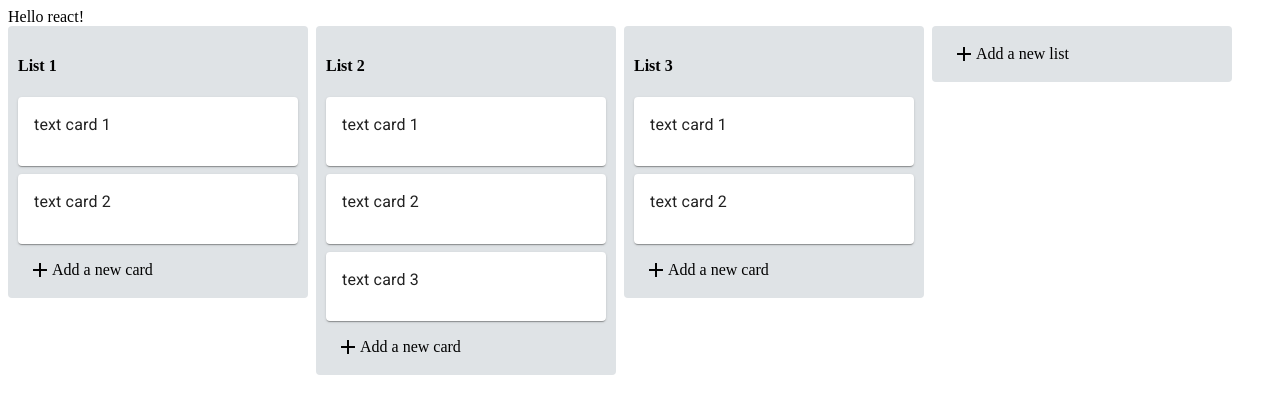
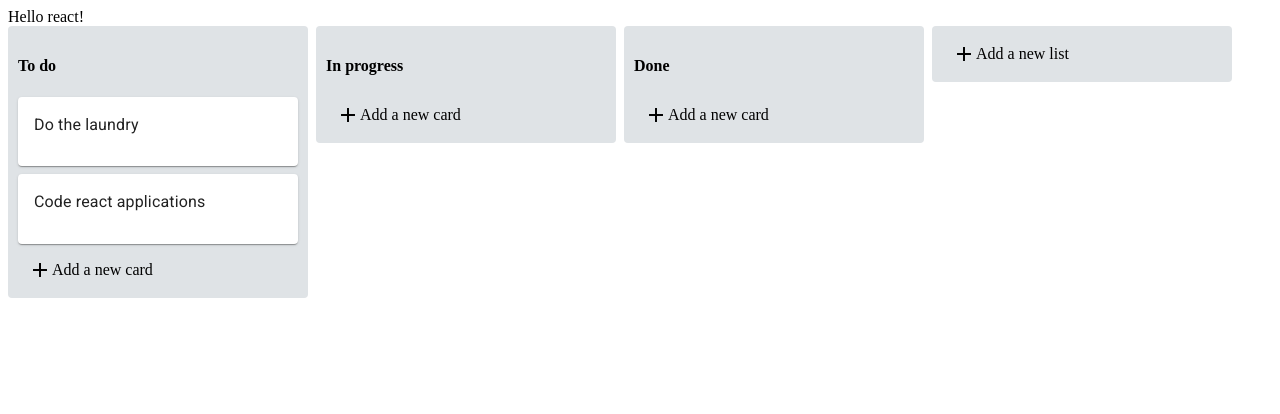
Before and after one commit to nicolasnazzaro/kanban-board, a React (Create React App) app: page / in a window 1280 px wide. Shown: the top 414 px of the page. Built offline with nearby package versions, Linux system fonts and the light colour scheme.

Commit message:
Completed add list and card, dnd skeleton

```diff
--- a/package.json
+++ b/package.json
@@ -11,11 +11,13 @@
     "install": "^0.13.0",
     "npm": "^6.14.5",
     "react": "^16.13.1",
+    "react-beautiful-dnd": "^13.0.0",
     "react-dom": "^16.13.1",
     "react-redux": "^7.2.0",
     "react-scripts": "3.4.1",
     "react-textarea-autosize": "^8.0.1",
-    "redux": "^4.0.5"
+    "redux": "^4.0.5",
+    "uuid": "^8.1.0"
   },
   "scripts": {
     "start": "react-scripts start",
--- a/src/actions/cardsActions.js
+++ b/src/actions/cardsActions.js
@@ -1,4 +1,4 @@
-export const addCard = (title) => ({
+export const addCard = (text, listId) => ({
     type: "ADD_CARD",
-    payload: title
+    payload: {text, listId}
 });
--- a/src/components/AddElementButton.js
+++ b/src/components/AddElementButton.js
@@ -2,7 +2,7 @@ import React, { useState } from 'react';
 import Icon from '@material-ui/core/Icon';
 import AddElementForm from './AddElementForm';
 
-const AddElementButton = ({element}) => {
+const AddElementButton = ({element, listId}) => {
 
     const [formOpen, setFormOpen] = useState(false);
 
@@ -13,7 +13,7 @@ const AddElementButton = ({element}) => {
         </div>
     );
 
-    return formOpen ? <AddElementForm element={element} onBlur={() => {setFormOpen(false)}}/> : renderButton();
+    return formOpen ? <AddElementForm listId={listId} element={element} onBlur={() => {setFormOpen(false)}}/> : renderButton();
 }
 
 const addButtonStyles = {
--- a/src/components/AddElementForm.js
+++ b/src/components/AddElementForm.js
@@ -1,4 +1,4 @@
-import React, { Fragment, useState } from 'react';
+import React, { Fragment, useState, useRef } from 'react';
 import Icon from '@material-ui/core/Icon';
 import { Card, Button } from '@material-ui/core';
 import TextareaAutosize from 'react-textarea-autosize';
@@ -6,23 +6,29 @@ import { connect } from 'react-redux';
 import { addList } from '../actions/listActions';
 import { addCard } from '../actions/cardsActions';
 
-const AddElementForm = ({element, onBlur, dispatch}) => {
+const AddElementForm = ({element, onBlur, dispatch, listId}) => {
 
     const buttonTitle = element === 'list' ? 'Add List' : 'Add Card';
-    const placeholder = element === 'list' ? 'Enter list title' : 'Enter a title for this card';
-    const addElement = element === 'list' ? addList : addCard;
+    const placeholder = element === 'list' ? 'Enter list title...' : 'Enter a title for this card...';
 
     const [elementText, setElementText] = useState('');
+    const textareaRef = useRef(null);
 
     const handleSubmit = (e) => {
         e.preventDefault();
-        dispatch(addElement(elementText));
+        console.log(e.currentTarget.name)
+        if (element === 'list') {
+            dispatch(addList(elementText));
+        } else if (element === 'card') {
+            dispatch(addCard(elementText, listId));
+        }
         setElementText('');
+        textareaRef.current.blur();
     }
 
     return (
         <Fragment>
-            <Card name='form' onBlur={onBlur} style={{
+            <Card onBlur={onBlur} style={{
                 overflow: 'visible',
                 minHeight: element === 'card' ? 80 : 'none',
                 minWidth: 266,
@@ -31,6 +37,7 @@ const AddElementForm = ({element, onBlur, dispatch}) => {
             <TextareaAutosize
                 placeholder={placeholder}
                 autoFocus
+                ref={textareaRef}
                 value={elementText}
                 onChange={e => setElementText(e.target.value)}
                 style={{
@@ -40,15 +47,16 @@ const AddElementForm = ({element, onBlur, dispatch}) => {
                     outline: 'none',
                     border: 'none',
                     fontSize: 15,
-                    fontWeight: element === 'list' && 700
+                    fontWeight: element === 'list' && 600
                 }}
             />
             </Card>
             <div style={{marginTop: 8, display: 'flex', alignItems: 'center'}}>
                 <Button
-                    onMouseDown={e => {handleSubmit(e)}}
                     variant='contained'
-                    style={{color: 'white', backgroundColor: '#5aac44'}}
+                    disabled={!!!elementText}
+                    onMouseDown={e => handleSubmit(e)}
+                    color='primary'
                 >
                     {buttonTitle}
                 </Button>
--- a/src/components/App.js
+++ b/src/components/App.js
@@ -2,19 +2,26 @@ import React from 'react';
 import List from './List';
 import { connect } from "react-redux";
 import AddElementButton from './AddElementButton';
+import { DragDropContext } from 'react-beautiful-dnd';
 
 const App = ({lists}) => {
 
+  const onDragEnd = () => {
+    //reordering logic
+  }
+
   return (
+    <DragDropContext onDragEnd={onDragEnd}>
       <div>
         Hello react!
         <div style={styles.listContainer}>
-        {lists.map(list => <List key={list.id} title={list.title} cards={list.cards}/>)}
+          {lists.map(list => <List key={list.id} listId={list.id} title={list.title} cards={list.cards}/>)}
           <div style={styles.addContainer}>
             <AddElementButton element='list'/>
           </div>
         </div>
       </div>
+    </DragDropContext>
   );
 }
 
--- a/src/components/Card.js
+++ /dev/null
@@ -1,20 +0,0 @@
-import React from 'react';
-import { Card, Typography, CardContent } from '@material-ui/core';
-
-const CardItem = ({text}) => {
-    return (
-        <Card style={styles.cardContainer}>
-          <CardContent>
-            <Typography gutterBottom>{text}</Typography>
-          </CardContent>
-        </Card>
-    );
-}
-
-const styles = {
-  cardContainer: {
-    marginBottom: 8
-  }
-}
-
-export default CardItem;
--- /dev/null
+++ b/src/components/CardItem.js
@@ -0,0 +1,27 @@
+import React from 'react';
+import { Card, Typography, CardContent } from '@material-ui/core';
+import { Draggable } from 'react-beautiful-dnd';
+
+const CardItem = ({text, cardId, index}) => {
+    return (
+        <Draggable draggableId={cardId} index={index}>
+          {provided => (
+            <div ref={provided.innerRef} {...provided.draggableProps} {...provided.dragHandleProps}>
+              <Card style={styles.cardContainer}>
+                <CardContent>
+                  <Typography gutterBottom>{text}</Typography>
+                </CardContent>
+              </Card>
+            </div>
+          )}
+        </Draggable>
+    );
+}
+
+const styles = {
+  cardContainer: {
+    marginBottom: 8
+  }
+}
+
+export default CardItem;
--- a/src/components/List.js
+++ b/src/components/List.js
@@ -1,14 +1,20 @@
-import React from 'react'
-import CardItem from './Card'
-import AddElementButton from './AddElementButton'
+import React from 'react';
+import CardItem from './CardItem';
+import AddElementButton from './AddElementButton';
+import { Droppable } from 'react-beautiful-dnd';
 
-const List = ({title, cards}) => {
+const List = ({title, cards, listId}) => {
     return (
-        <div style={styles.container}>
-            <h4>{title}</h4>
-            {cards.map(card => (<CardItem key={card.id} text={card.text}/>) )}
-            <AddElementButton element='card'/>
-        </div>
+        <Droppable droppableId={listId}>
+            {(provided) => (
+                <div {...provided.droppableProps} ref={provided.innerRef} style={styles.container}>
+                <h4>{title}</h4>
+                {cards.map((card, index) => (<CardItem key={card.id} text={card.text} cardId={card.id} index={index}/>) )}
+                <AddElementButton listId={listId} element='card'/>
+                {provided.placeholder}
+            </div>
+            )}
+        </Droppable>
     );
 }
 
--- a/src/reducers/listsReducer.js
+++ b/src/reducers/listsReducer.js
@@ -1,63 +1,57 @@
-import { addList } from '../actions/listActions'
+import { v4 as uuid } from 'uuid';
 
 const initialState = [
     {
-        title: "List 1",
-        id: 0,
+        title: "To do",
+        id: uuid(),
         cards: [
             {
-                id: 0,
-                text: "text card 1"
+                id: uuid(),
+                text: "Do the laundry"
             },
             {
-                id: 1,
-                text: "text card 2"
+                id: uuid(),
+                text: "Code react applications"
             },
         ]
     },
     {
-        title: "List 2",
-        id: 1,
-        cards: [
-            {
-                id: 0,
-                text: "text card 1"
-            },
-            {
-                id: 1,
-                text: "text card 2"
-            },
-            {
-                id: 2,
-                text: "text card 3"
-            }
-        ]
+        title: "In progress",
+        id: uuid(),
+        cards: []
     },
     {
-        title: "List 3",
-        id: 2,
-        cards: [
-            {
-                id: 2,
-                text: "text card 1"
-            },
-            {
-                id: 1,
-                text: "text card 2"
-            },
-        ]
+        title: "Done",
+        id: uuid(),
+        cards: []
     }
 ]
 
 const listsReducer = (state = initialState, action) => {
     switch(action.type) {
-        case "ADD_LIST":
-            const newList ={
-                id: 3,
+        case 'ADD_LIST':
+            const newList = {
+                id: uuid(),
                 title: action.payload,
                 cards: []
             }
-            return [...state, newList]
+            return [...state, newList];
+        case 'ADD_CARD':
+            const newCard = {
+                id: uuid(),
+                text: action.payload.text
+            }
+            const newState = state.map(list => {
+                if (list.id === action.payload.listId) {
+                    return {
+                        ...list,
+                        cards: [...list.cards, newCard]
+                    }
+                } else {
+                    return list;
+                }
+            });
+            return newState;
         default:
             return state;
     }
```
Also changed, not shown: 1 other file (tests, documents, lock files or other folders). Lines whose indentation alone changed are shown as unchanged.
